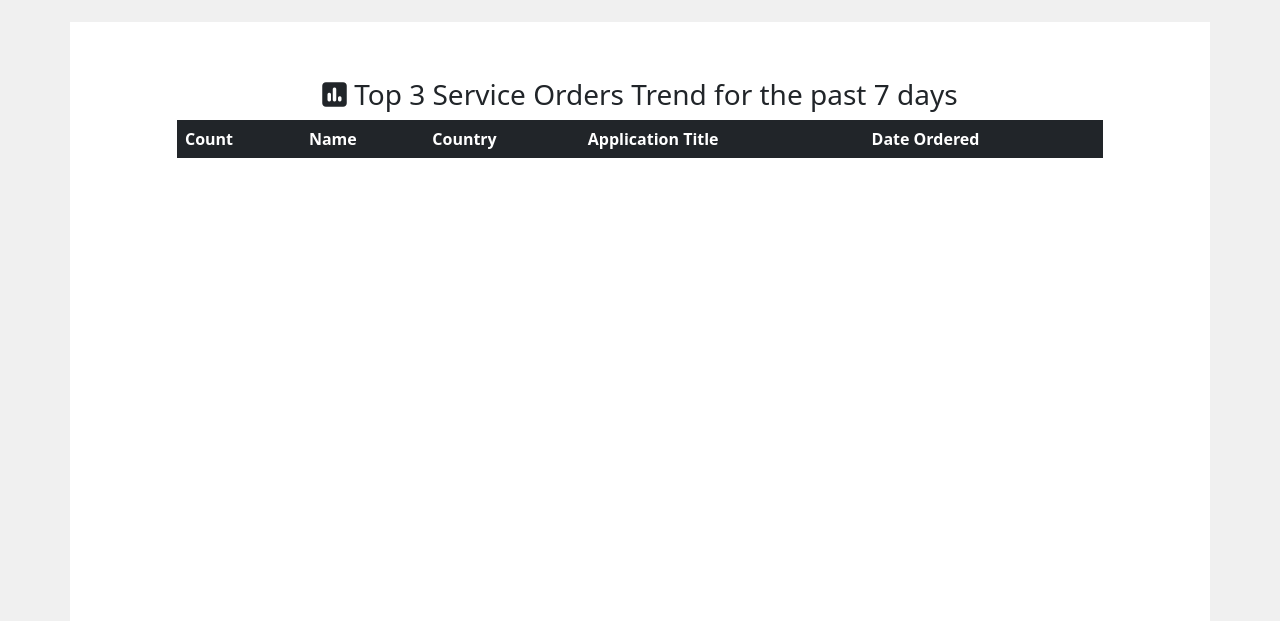
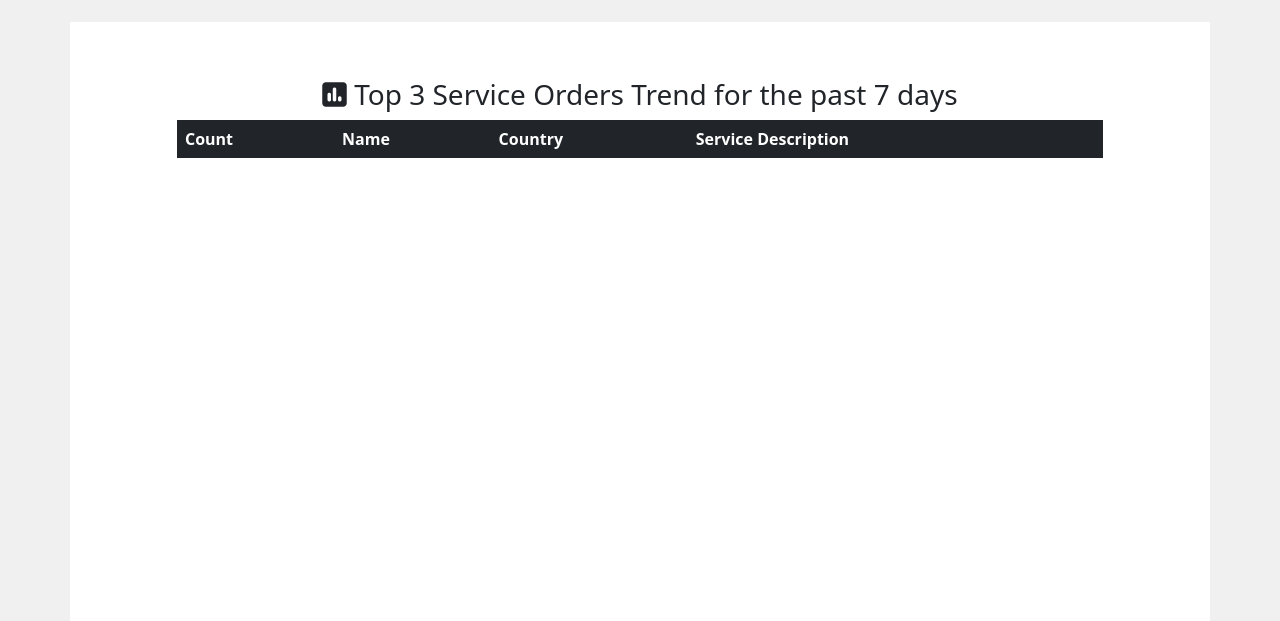
Before and after one commit to 10ata/Application-Task, a PHP site: page / in a window 1280 px wide. Shown: the part 58-679 px from the top of the page. Run offline with PHP 8.4, Linux system fonts and the light colour scheme; data that the repository does not hold is empty; some libraries are stand-ins or nearby versions.

Commit message:
home page table fix

```diff
--- a/src/formatters/ServiceFormatter.php
+++ b/src/formatters/ServiceFormatter.php
@@ -13,6 +13,7 @@ class ServiceFormatter extends Formatter
             'name' => 'name',
             'country' => 'country',
             'application_title' => 'application_title',
+            'description' => 'description',
             'application_id' => 'application_id',
             'service_id' => 'service_id',
             'date_ordered' => 'date_ordered',
--- a/src/models/ApplicationService.php
+++ b/src/models/ApplicationService.php
@@ -24,7 +24,7 @@ class ApplicationService extends AbstractModel
         $one_week_ago->modify('-7 days');
         $one_week_ago_formatted = $one_week_ago->format("Y-m-d H:i:s");
 
-        $query = "SELECT COUNT(*) as count, S.name, C.name AS country, A.title AS application_title, SA.date_ordered ";
+        $query = "SELECT COUNT(*) as count, S.name, C.name AS country, S.description ";
         $query .="FROM ent_application_service AS SA ";
         $query .="JOIN ent_service AS S ";
         $query .="ON S.id = SA.service_id ";
--- a/src/views/home/index.php
+++ b/src/views/home/index.php
@@ -9,8 +9,7 @@
                 <th scope="col">Count</th>
                 <th scope="col">Name</th>
                 <th scope="col">Country</th>
-                <th scope="col">Application Title</th>
-                <th scope="col">Date Ordered</th>
+                <th scope="col">Service Description</th>
                 </tr>
             </thead>
             <tbody>
@@ -19,8 +18,7 @@
                         <th scope="row"><?=$service['count']?></th>
                         <td><?=$service['name']?></td>
                         <td><?=$service['country']?></td>
-                        <td><?=$service['application_title']?></td>
-                        <td><?=$service['date_ordered']?></td>
+                        <td><?=$service['description']?></td>
                     </tr>
                 <?php } ?>
             </tbody>
```
